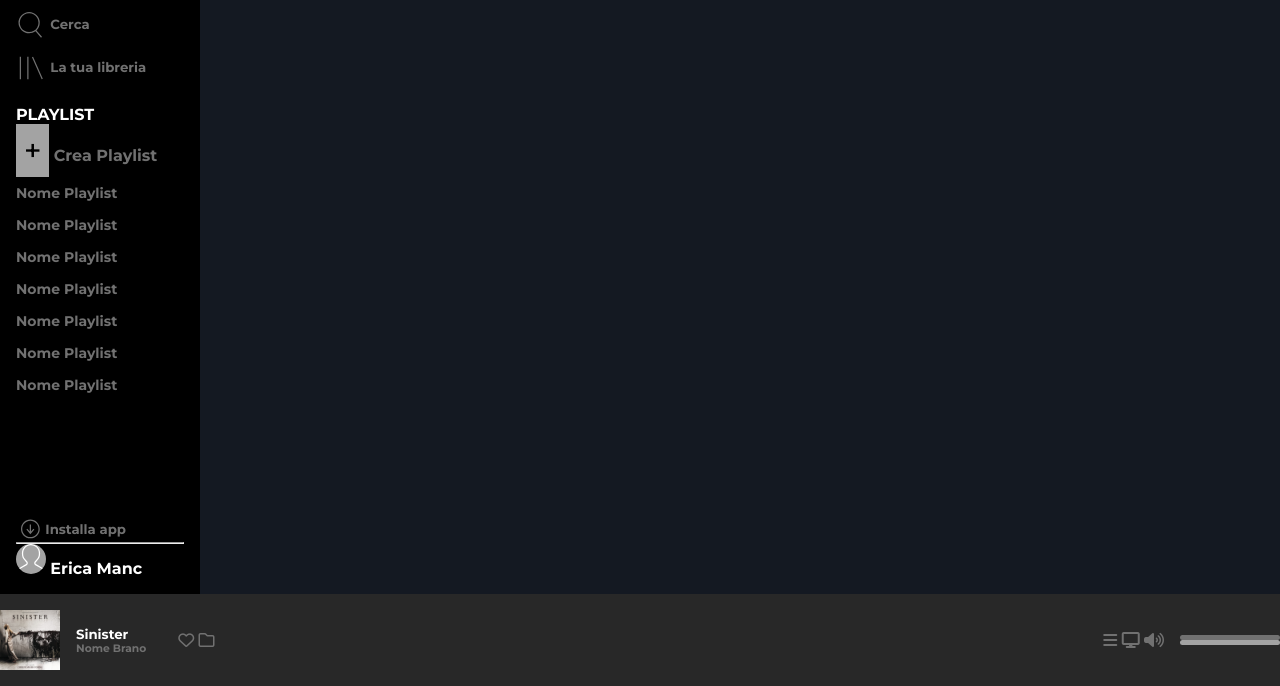
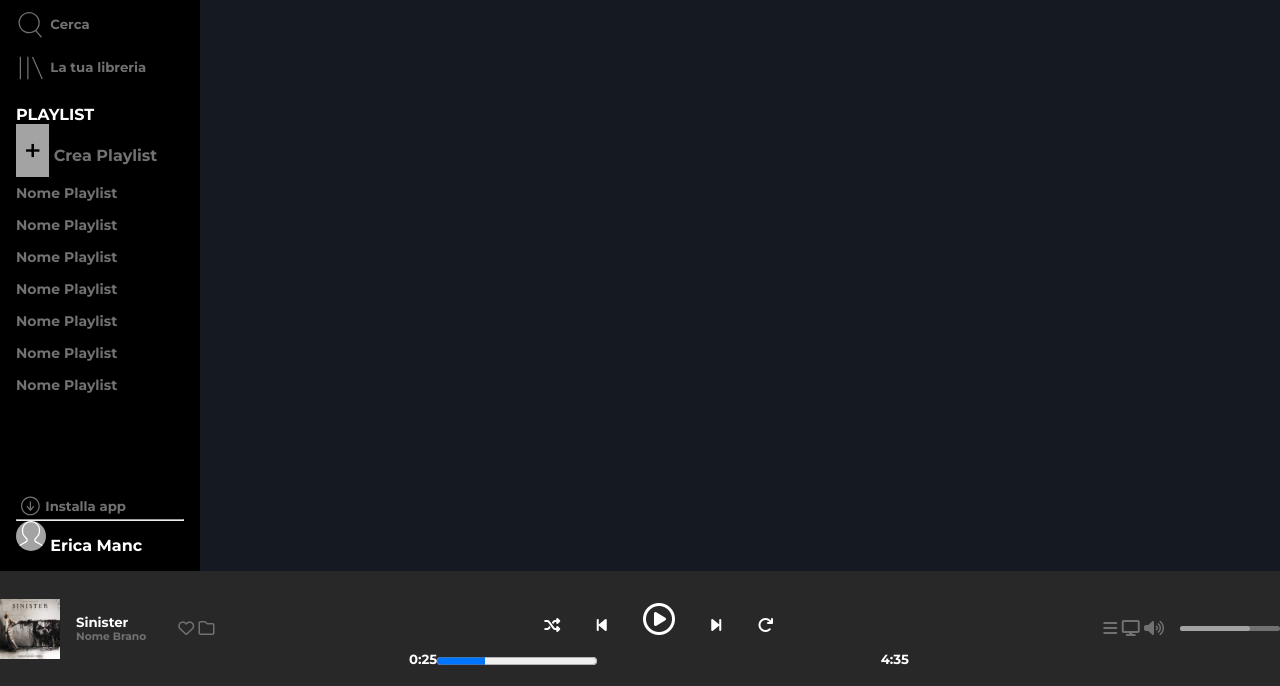
Before and after one commit to erica201193/html-css-spotifyweb, a plain HTML site: page index.html in a window 1280 px wide. Shown: the part 114-800 px from the top of the page. Drawn offline with Linux system fonts and the light colour scheme.

Commit message:
Play-bar

```diff
--- a/css/style.css
+++ b/css/style.css
@@ -166,6 +166,29 @@ BOTTOM PLAYER
     padding: 0 1rem;
 }
 
+
+.middle-buttons {
+    width: 40%;
+    max-width: 500px;
+}
+
+.play-buttons {
+    text-align: center;
+    color: #FFFFFF;
+}
+
+.play-btn {
+    padding: 1rem;
+}
+
+
+
+
+
+
+.volume {
+    position: relative;
+}
 .volume-bar {
     width: 100px;
     height: 5px;
@@ -174,10 +197,12 @@ BOTTOM PLAYER
 }
 
 .volume-bar-progress {
-    width: 100px;
+    width: 70px;
     height: 5px;
     border-radius: 5px;
-    background-color: #a3a3a3;;
+    background-color: #a3a3a3;
+    position: absolute;
+    top: 0;
 }
 
 
--- a/index.html
+++ b/index.html
@@ -108,7 +108,27 @@
                     <i class="fa-regular fa-folder"></i>
                 </div>
             </div>
-            <div class="middle-buttons"></div>
+
+            <div class="middle-buttons">
+                <div class="play-buttons">
+                    <i class="fa-solid fa-shuffle fa-1x play-btn"></i>
+                    <i class="fa-solid fa-backward-step fa-1x play-btn"></i>
+                    <i class="fa-regular fa-circle-play fa-2x play-btn"></i>
+                    <i class="fa-solid fa-forward-step fa-1x play-btn"></i>
+                    <i class="fa-solid fa-arrow-rotate-right fa-1x play-btn"></i>
+                </div>
+                <div class="play-bar d-flex">
+                    <h5 class="white-color">0:25</h5>
+                    <div class="flex-grow">
+
+                        <progress value = "30" max = "100"/>
+                        <div class="volume-bar"></div>
+                    </div>
+                    <h5 class="white-color">4:35</h5>
+
+                </div>
+            </div>
+
             <div class="right-buttons d-flex align-items">
                 <div class="album-icons">
                     <i class="fa-solid fa-bars"></i>
```
